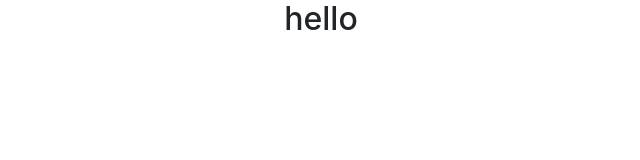
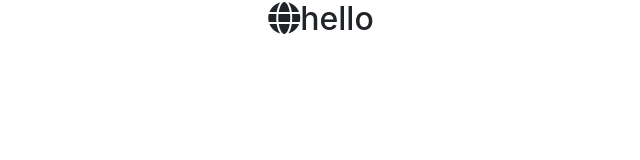
Before and after one commit to golamrabbani93/workout-world, a React (Create React App) app: page / in a window 1280 px wide. Shown: the top 160 px of the page, without its empty margins (319-959 px from the left). Built offline with nearby package versions, Linux system fonts and the light colour scheme.

Commit message:
import fontawesome cdn

```diff
--- a/public/index.html
+++ b/public/index.html
@@ -7,12 +7,19 @@
 		<meta name="theme-color" content="#000000" />
 		<meta name="description" content="Web site created using create-react-app" />
 		<!--* bootstrap link -->
-		<!-- Bootstrap CSS -->
 		<link
 			href="https://cdn.jsdelivr.net/npm/bootstrap@5.0.2/dist/css/bootstrap.min.css"
 			rel="stylesheet"
 			integrity="sha384-EVSTQN3/azprG1Anm3QDgpJLIm9Nao0Yz1ztcQTwFspd3yD65VohhpuuCOmLASjC"
 			crossorigin="anonymous"
+		/>
+		<!-- *font-awesome CDN -->
+		<link
+			rel="stylesheet"
+			href="https://cdnjs.cloudflare.com/ajax/libs/font-awesome/6.2.0/css/all.min.css"
+			integrity="sha512-xh6O/CkQoPOWDdYTDqeRdPCVd1SpvCA9XXcUnZS2FmJNp1coAFzvtCN9BmamE+4aHK8yyUHUSCcJHgXloTyT2A=="
+			crossorigin="anonymous"
+			referrerpolicy="no-referrer"
 		/>
 		<link rel="apple-touch-icon" href="%PUBLIC_URL%/logo192.png" />
 		<!--
--- a/src/App.js
+++ b/src/App.js
@@ -3,7 +3,9 @@ import './App.css';
 function App() {
 	return (
 		<div className="App">
-			<h2>hello</h2>
+			<h2>
+				<i class="fa-solid fa-globe"></i>hello
+			</h2>
 		</div>
 	);
 }
```
